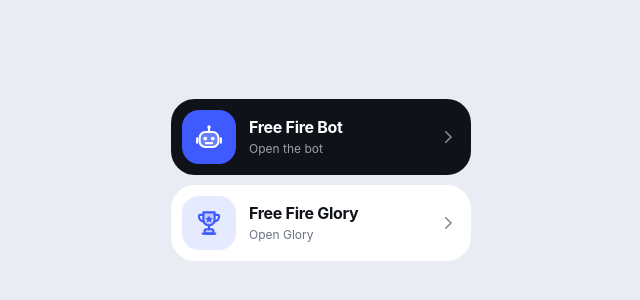
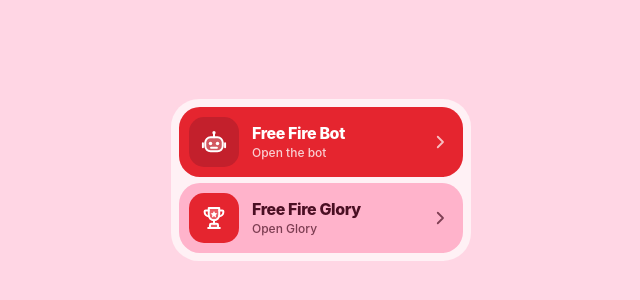
Before and after one commit to hshsb41/ckrpro, a plain HTML site: page index.html in a window 1280 px wide. Shown: the part 220-520 px from the top of the page, without its empty margins (319-959 px from the left). Drawn offline with Linux system fonts and the light colour scheme.

Commit message:
Add files via upload

```diff
--- a/index.html
+++ b/index.html
@@ -3,7 +3,7 @@
 <head>
 <meta charset="UTF-8">
 <meta name="viewport" content="width=device-width, initial-scale=1, viewport-fit=cover">
-<meta name="theme-color" content="#e9ecf2">
+<meta name="theme-color" content="#ffd6e4">
 <meta name="referrer" content="no-referrer">
 <meta http-equiv="Content-Security-Policy" content="default-src 'none'; style-src 'unsafe-inline'; img-src data:; base-uri 'none'; form-action 'none'">
 <link rel="preconnect" href="https://ckrpro.onrender.com">
@@ -12,11 +12,11 @@
 
 <style>
 :root {
-    --bg: #e9ecf2;
-    --ink: #0f1218;
-    --paper: #ffffff;
-    --accent: #3f5bff;
-    --muted: #6b7385;
+    --bg: #ffd6e4;
+    --card: #fff1f5;
+    --pink: #ffb3cb;
+    --red: #e5252f;
+    --ink: #4a0f23;
 }
 
 * {
@@ -46,85 +46,85 @@
     body { min-height: 100dvh; }
 }
 
-.stack {
+.card {
     width: 100%;
     max-width: 300px;
+    padding: 8px;
+    border-radius: 28px;
+    background: var(--card);
+    animation: rise .5s cubic-bezier(.2, .7, .2, 1) backwards;
 }
 
-.tile {
+.item {
     display: flex;
     align-items: center;
-    padding: 11px 14px 11px 11px;
-    border-radius: 24px;
+    padding: 10px 14px 10px 10px;
+    border-radius: 21px;
     text-decoration: none;
     -webkit-user-select: none;
     user-select: none;
     -webkit-touch-callout: none;
     transition: transform .15s ease;
-    animation: rise .5s cubic-bezier(.2, .7, .2, 1) backwards;
 }
 
-.tile + .tile {
-    margin-top: 10px;
-    animation-delay: .08s;
+.item + .item {
+    margin-top: 6px;
 }
 
-.tile:active {
+.item:active {
     transform: scale(.98);
 }
 
-.tile:focus-visible {
-    outline: 2px solid var(--accent);
-    outline-offset: 3px;
+.item:focus-visible {
+    outline: 2px solid var(--ink);
+    outline-offset: 2px;
 }
 
-.dark {
-    background: var(--ink);
+.hot {
+    background: var(--red);
     color: #fff;
 }
 
-.light {
-    background: var(--paper);
+.cool {
+    background: var(--pink);
     color: var(--ink);
 }
 
 .icon {
     flex: none;
-    width: 54px;
-    height: 54px;
-    border-radius: 17px;
+    width: 50px;
+    height: 50px;
+    border-radius: 15px;
     display: flex;
     align-items: center;
     justify-content: center;
 }
 
-.dark .icon {
-    background: var(--accent);
-    color: #fff;
+.hot .icon {
+    background: rgba(74, 15, 35, .22);
 }
 
-.light .icon {
-    background: #e6eaff;
-    color: var(--accent);
+.cool .icon {
+    background: var(--red);
 }
 
 .icon svg {
-    width: 30px;
-    height: 30px;
+    width: 28px;
+    height: 28px;
     fill: none;
-    stroke: currentColor;
+    stroke: #fff;
     stroke-width: 1.7;
     stroke-linecap: round;
     stroke-linejoin: round;
 }
 
 .icon .soft {
-    fill: currentColor;
-    fill-opacity: .22;
+    fill: #fff;
+    fill-opacity: .25;
 }
 
 .icon .solid {
-    fill: currentColor;
+    fill: #fff;
     stroke: none;
 }
 
@@ -137,19 +137,25 @@
 .title {
     display: block;
     font-size: 16px;
-    font-weight: 650;
-    letter-spacing: -0.3px;
-    line-height: 1.2;
+    font-weight: 800;
+    letter-spacing: -0.4px;
+    line-height: 1.15;
 }
 
 .sub {
     display: block;
     margin-top: 3px;
     font-size: 12px;
+    font-weight: 500;
 }
 
-.dark .sub { color: rgba(255, 255, 255, .6); }
-.light .sub { color: var(--muted); }
+.hot .sub {
+    color: rgba(255, 255, 255, .78);
+}
+
+.cool .sub {
+    color: rgba(74, 15, 35, .72);
+}
 
 .chev {
     flex: none;
@@ -158,10 +164,10 @@
     margin-left: 8px;
     fill: none;
     stroke: currentColor;
-    stroke-width: 2.2;
+    stroke-width: 2.4;
     stroke-linecap: round;
     stroke-linejoin: round;
-    opacity: .5;
+    opacity: .7;
 }
 
 @keyframes rise {
@@ -170,16 +176,17 @@
 }
 
 @media (prefers-reduced-motion: reduce) {
-    .tile { animation: none; transition: none; }
+    .card { animation: none; }
+    .item { transition: none; }
 }
 </style>
 </head>
 
 <body>
 
-<main class="stack">
+<main class="card">
 
-    <a class="tile dark" href="https://ckrpro.onrender.com/" rel="noopener noreferrer">
+    <a class="item hot" href="https://ckrpro.onrender.com/" rel="noopener noreferrer">
         <span class="icon" aria-hidden="true">
             <svg viewBox="0 0 24 24">
                 <path d="M12 8V5.2"/>
@@ -198,7 +205,7 @@
         <svg class="chev" viewBox="0 0 24 24" aria-hidden="true"><path d="M9 5l7 7-7 7"/></svg>
     </a>
 
-    <a class="tile light" href="https://free-fire-glory-bot-ckr-and-bbc-web.vercel.app/" rel="noopener noreferrer">
+    <a class="item cool" href="https://free-fire-glory-bot-ckr-and-bbc-web.vercel.app/" rel="noopener noreferrer">
         <span class="icon" aria-hidden="true">
             <svg viewBox="0 0 24 24">
                 <path class="soft" d="M7.5 3.5h9v6a4.5 4.5 0 0 1-9 0v-6z"/>
```
